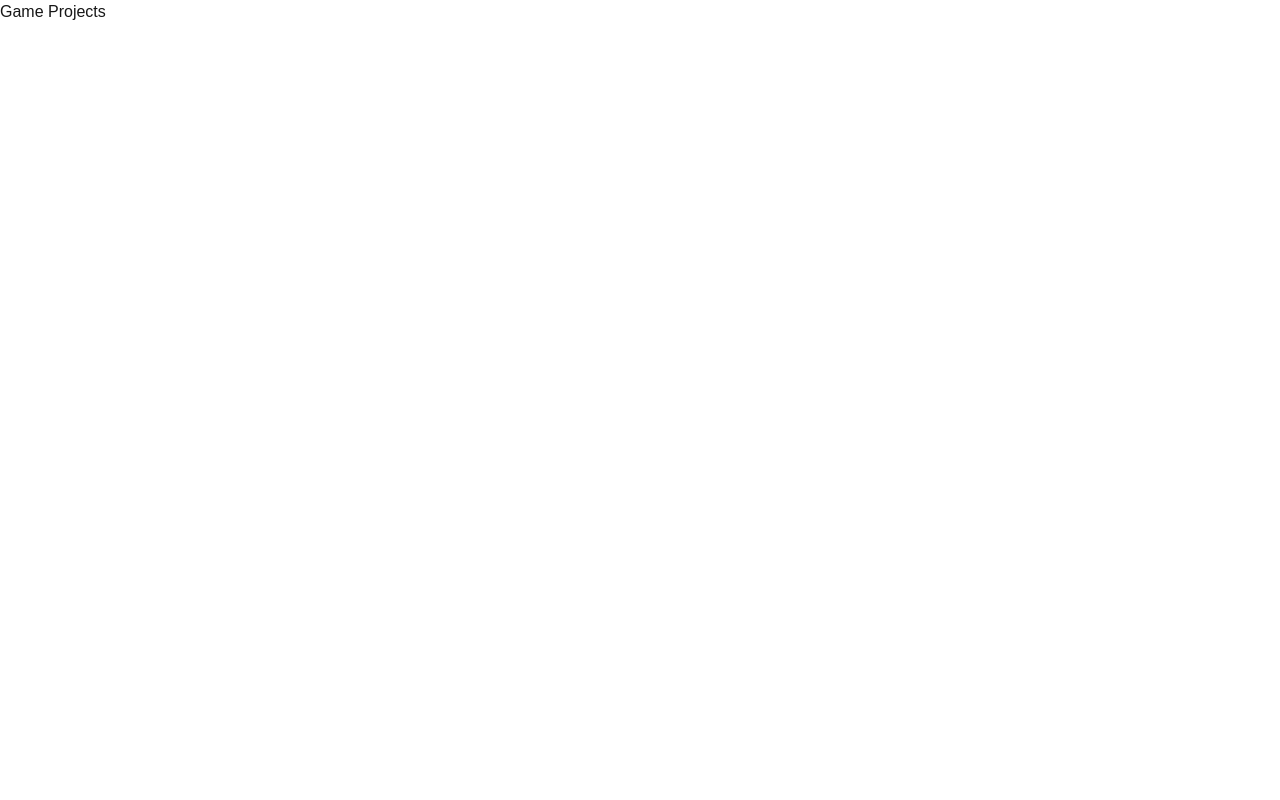
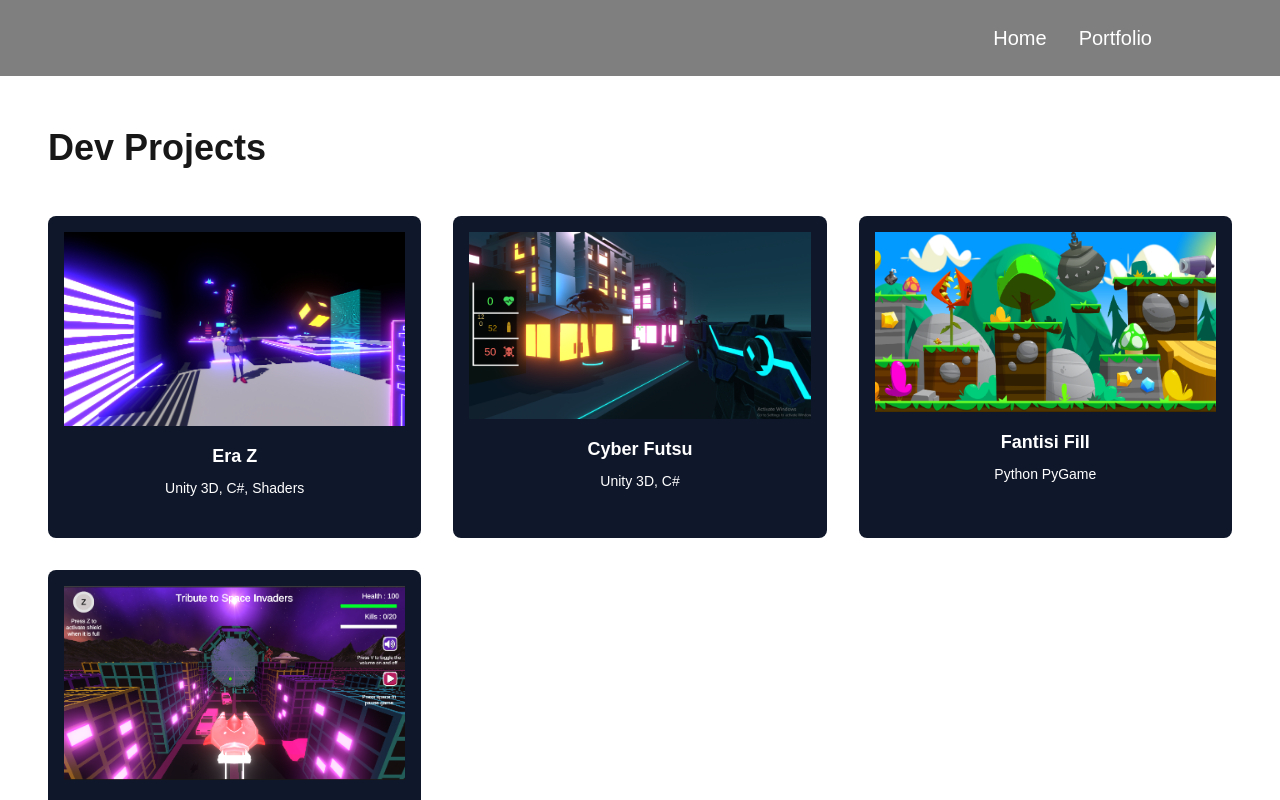
Before and after one commit to Msohaib-maker/Mine-Portfolio, a Next.js app: page /portfolio in a window 1280 px wide. Shown: the top 800 px of the page. Built offline with nearby package versions, Linux system fonts and the light colour scheme.

Commit message:
Projects added in portfolio page

```diff
--- a/src/app/Navbar.tsx
+++ b/src/app/Navbar.tsx
@@ -4,15 +4,15 @@ import Link from 'next/link';
 
 const Navbar = () => {
   return (
-    <nav className="absolute right-0 top-0 pr-32 pt-8">
-      <ul className="flex space-x-8">
+    <nav className="fixed w-full bg-black bg-opacity-50 backdrop-blur-sm z-50">
+      <ul className="flex justify-end space-x-8 p-6 pr-12 md:pr-32">
         <li>
-        <Link href="/main" className="text-white hover:text-gray-400 text-xl ">
+          <Link href="/main" className="text-white hover:text-gray-400 text-lg md:text-xl transition-colors duration-200">
             Home
           </Link>
         </li>
         <li>
-          <Link href="/portfolio" className="text-white hover:text-gray-400 text-xl  ">
+          <Link href="/portfolio" className="text-white hover:text-gray-400 text-lg md:text-xl transition-colors duration-200">
             Portfolio
           </Link>
         </li>
--- a/src/app/portfolio/page.tsx
+++ b/src/app/portfolio/page.tsx
@@ -1,13 +1,46 @@
+import Footer from "../Footer";
 import Navbar from "../Navbar";
 
 
 export default function Portfolio(){
 
+    const ProjectList = [
+        {name: "Era Z", Tech: "Unity 3D, C#, Shaders", img: "/images/Project-tbnail.png"},
+        {name: "Cyber Futsu", Tech: "Unity 3D, C#", img: "/images/Project-tbnail(1).png"},
+        {name: "Fantisi Fill", Tech: "Python PyGame", img: "/images/Project-tbnail(2).png"},
+        {name: "Warone 1980", Tech: "Unity 3D, C#, Shaders", img: "/images/Project-tbnail(3).png"},
+    ]
+
+
+    const Grid = () => {
+        return(
+            <div className="grid grid-cols-3 gap-8 p-12">
+
+                {
+                    ProjectList.map((ele) => (
+                        <div className="bg-slate-900 text-white p-4 rounded-lg flex flex-col items-center">
+                            <img src={ele.img} alt="Item 1 Image" className="mb-4" />
+                            <h3 className="text-lg font-semibold">{ele.name}</h3>
+                            <p className="text-sm mt-2">{ele.Tech}</p>
+                            <br></br>
+                        </div>
+                    ))
+                }
+
+
+            </div>
+        );
+    }
+
     return(
         <div>
             <Navbar/>
-            <h1>Game Projects</h1>
+            <div className="pt-32">
+            <h1 className="text-4xl font-bold ml-12">Dev Projects</h1>
+            {Grid()}
+            </div>
 
+            <Footer/>
         </div>
     );
 
```
Also changed, not shown: public/images/Project-tbnail(2).png (added), public/images/Project-tbnail(3).png (added).
